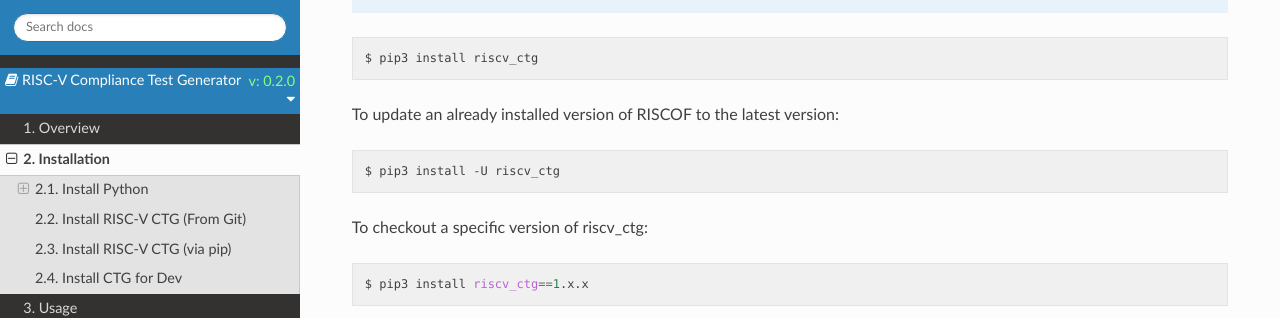
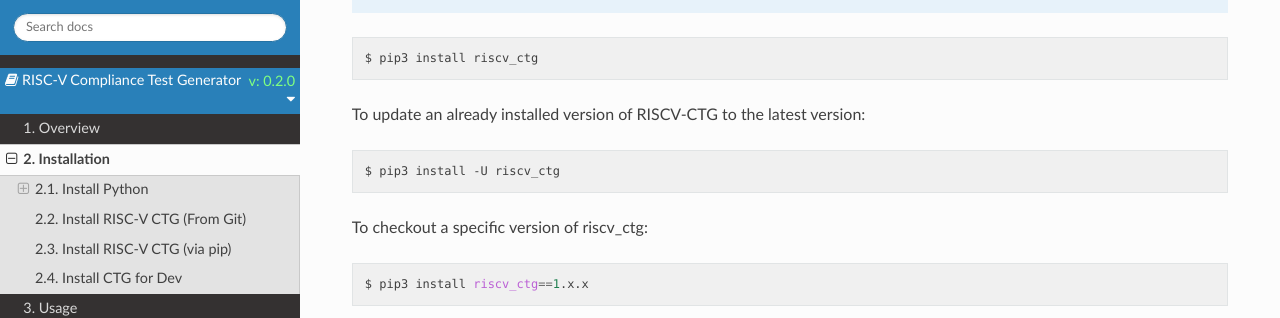
Before and after one commit to riscv-software-src/riscv-ctg, a Sphinx documentation site: the page built from docs/source/installation.rst, in a window 1280 px wide and 900 px high, scrolled down 1682 px. Shown: the part 153-471 px from the top of the window. Built offline with Sphinx 7.4.7 and the Read the Docs theme 2.0.0, drawn with Linux system fonts in a browser that asks for light colours.

Commit message:
Replaced stray riscof to riscv-ctg in installation docs.

```diff
--- a/docs/source/installation.rst
+++ b/docs/source/installation.rst
@@ -127,7 +127,7 @@ Install RISC-V CTG (via pip)
 
   $ pip3 install riscv_ctg
 
-To update an already installed version of RISCOF to the latest version:
+To update an already installed version of RISCV-CTG to the latest version:
 
 .. code-block:: bash
 
```
